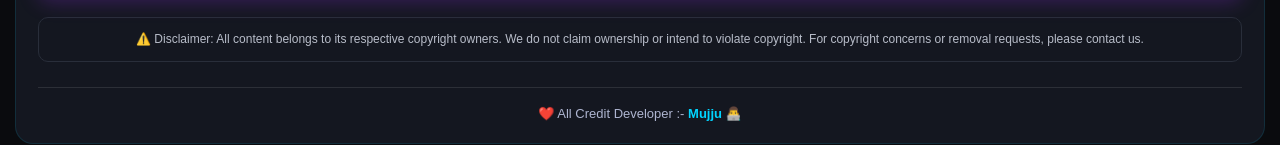
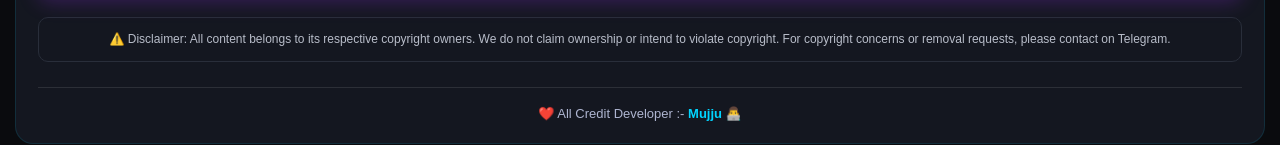
Before and after one commit to MunaKassab/FilmeDuniya-, a plain HTML site: page movie.html in a window 1280 px wide. Shown: the part 1179-1324 px from the top of the page. Drawn offline with Linux system fonts and the light colour scheme.

Commit message:
Update movie.html

```diff
--- a/movie.html
+++ b/movie.html
@@ -254,7 +254,7 @@ body {
 <div class="disclaimer-box">
     ⚠️ Disclaimer: All content belongs to its respective copyright owners.
     We do not claim ownership or intend to violate copyright.
-    For copyright concerns or removal requests, please contact us.
+    For copyright concerns or removal requests, please contact on Telegram.
 </div>
 
 
```
